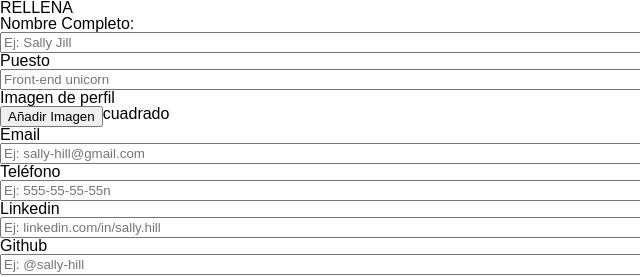
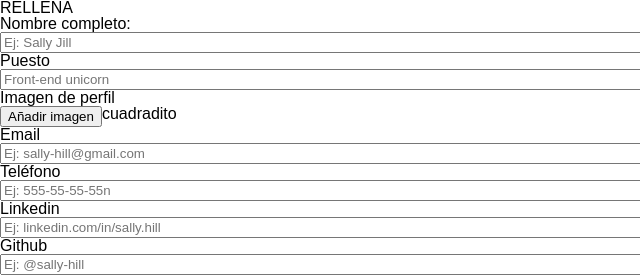
Before and after one commit to laurarguezf/business-card-creator, a website built with Vite: page src/create.html in a window 1280 px wide. Shown: the full height of the page, 0-640 px from the left. Built offline with nearby package versions, Linux system fonts and the light colour scheme.

Commit message:
I have corrected the spelling.

```diff
--- a/src/partials/form.html
+++ b/src/partials/form.html
@@ -3,7 +3,7 @@
 </div>
 
 <form class="form">
-  <label class="form_label">Nombre Completo:</label>
+  <label class="form_label">Nombre completo:</label>
   <input class="form_input" type="text" name="name" placeholder="Ej: Sally Jill">
 
   <label class="form_label">Puesto</label>
@@ -11,7 +11,7 @@
 
   <label class="form_label">Imagen de perfil</label>
   <div class="form_img">
-    <button class="btn">Añadir Imagen</button> <p>cuadrado</p>
+    <button class="btn">Añadir imagen</button> <p>cuadradito</p>
   </div>
 
   <label class="form_label">Email</label>
```
